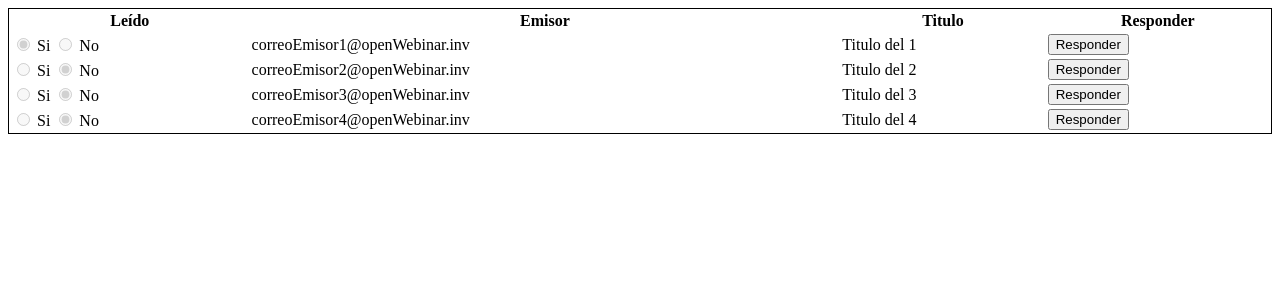
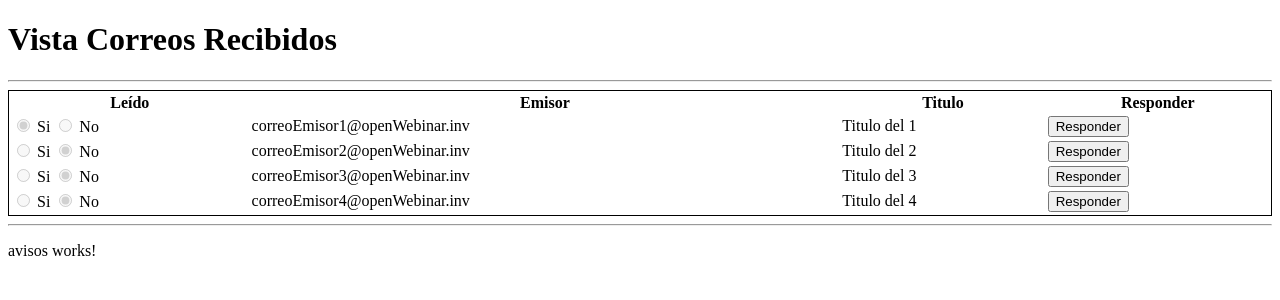
Before and after one commit to carlosgarciaopenwebinar/iniciacionAngular8, an Angular app: page / in a window 1280 px wide. Shown: the top 300 px of the page. Built offline with nearby package versions, Linux system fonts and the light colour scheme.

Commit message:
Integramos todos los componentes en la vista y la incluimos en app.component para que sea visible

```diff
--- a/src/app/Views/correos-recibidos/correos-recibidos.component.html
+++ b/src/app/Views/correos-recibidos/correos-recibidos.component.html
@@ -1 +1,9 @@
-<p>correos-recibidos works!</p>
+<h1>Vista Correos Recibidos</h1>
+<hr>
+<div>
+    <app-lista-correos></app-lista-correos>
+</div>
+<hr>
+<div>
+    <app-avisos></app-avisos>
+</div>
--- a/src/app/app.component.html
+++ b/src/app/app.component.html
@@ -1,2 +1,2 @@
 <router-outlet></router-outlet>
-<app-lista-correos></app-lista-correos>
+<app-correos-recibidos></app-correos-recibidos>
```
